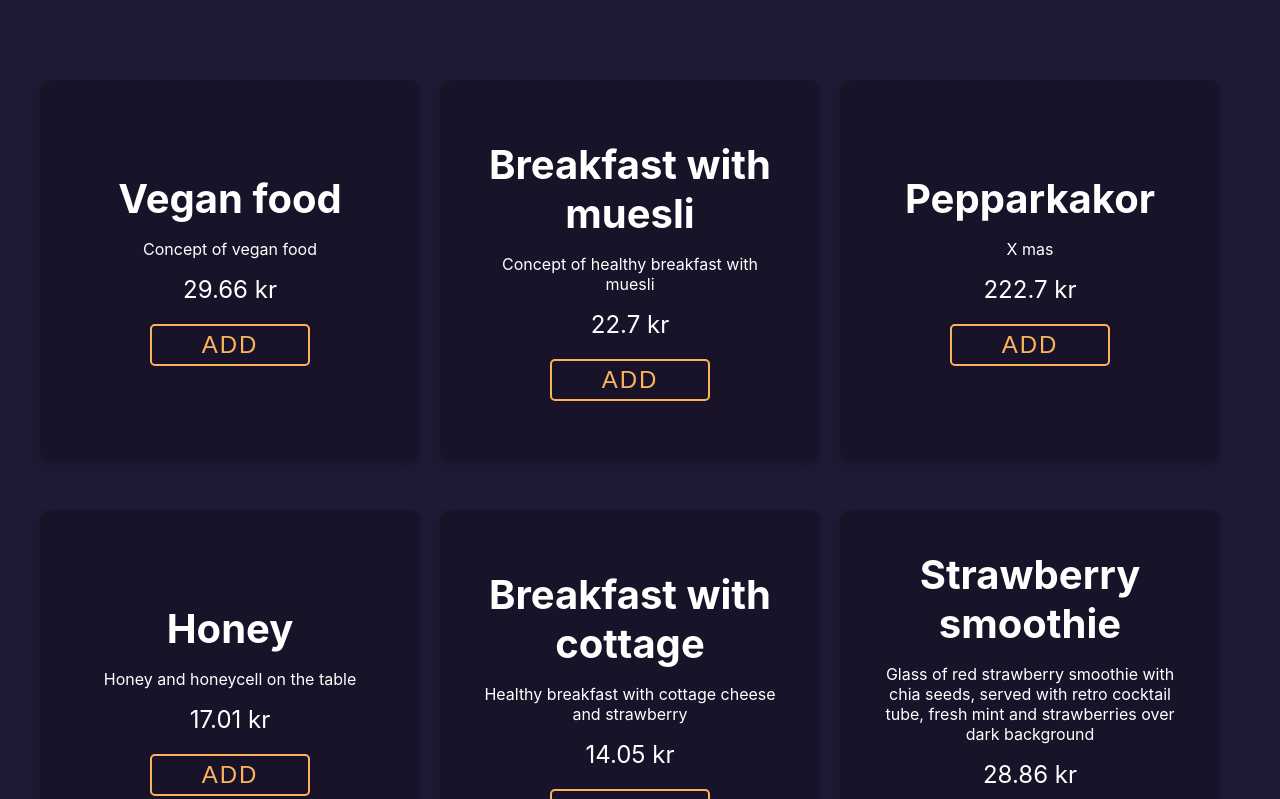
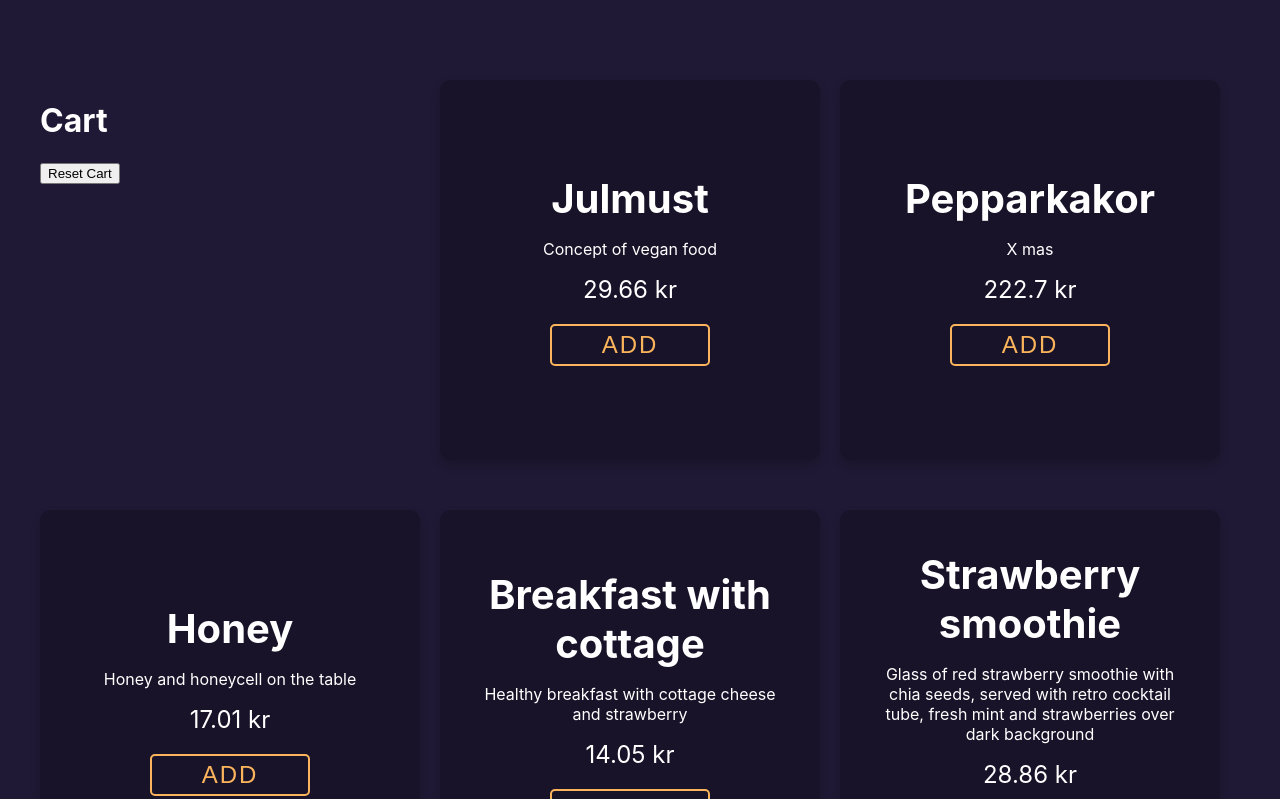
Before and after one commit to marcuspousette/react-tuts, a React (Create React App) app: page / in a window 1280 px wide. Shown: the top 799 px of the page. Built offline with nearby package versions, Linux system fonts and the light colour scheme.

Commit message:
post friday lesson

```diff
--- a/public/products.json
+++ b/public/products.json
@@ -1,7 +1,7 @@
 {
 	"products": [
 		{
-			"title": "Vegan food",
+			"title": "Julmust",
 			"type": "vegetable",
 			"description": "Concept of vegan food",
 			"filename": "21.jpg",
@@ -9,16 +9,6 @@
 			"width": 299,
 			"price": 29.66,
 			"rating": 4
-		},
-		{
-			"title": "Breakfast with muesli",
-			"type": "dairy",
-			"description": "Concept of healthy breakfast with muesli",
-			"filename": "22.jpg",
-			"height": 450,
-			"width": 299,
-			"price": 22.7,
-			"rating": 2
 		},
         {
 			"title": "Pepparkakor",
--- a/src/components/Card/Card.js
+++ b/src/components/Card/Card.js
@@ -1,7 +1,10 @@
 import './Card.css';
+import { connect } from 'react-redux';
+import { incrementProduct } from '../../reduxStore/actions/cart';
 
-const Card = ({ title, description, price, onAddItem, id }) => {
+const Card = ({ title, description, price, id, onAddItem, onIncrementProduct }) => {
 	const addItem = () => {
+		onIncrementProduct({ title, description, price, id });
 		onAddItem({ title, description, price, id });
 	};
 
@@ -17,4 +20,10 @@ const Card = ({ title, description, price, onAddItem, id }) => {
 	);
 };
 
-export default Card;
+const mapDispatchToProps = (dispatch) => {
+	return {
+		onIncrementProduct: (data) => dispatch(incrementProduct(data))
+	};
+};
+
+export default connect(null, mapDispatchToProps)(Card);
--- /dev/null
+++ b/src/components/Cart/Cart.css
@@ -0,0 +1,3 @@
+#Cart {
+	color: white;
+}
--- /dev/null
+++ b/src/components/Cart/Cart.js
@@ -0,0 +1,40 @@
+import './Cart.css';
+import { connect } from 'react-redux';
+import { resetCart } from '../../reduxStore/actions/cart';
+import { useEffect } from 'react';
+
+const Cart = ({ cartItems, resetCart }) => {
+	useEffect(() => {
+		console.log(cartItems);
+	}, [cartItems]);
+
+	const onResetCart = () => {
+		resetCart();
+	};
+
+	const renderItems = () => {
+		return cartItems.map((data, i) => <li key={i}>Title: {data.title}</li>);
+	};
+
+	return (
+		<div id="Cart">
+			<h1>Cart</h1>
+			<ul>{renderItems()}</ul>
+			<button onClick={onResetCart}>Reset Cart</button>
+		</div>
+	);
+};
+
+const mapStateToProps = (state) => {
+	return {
+		cartItems: state.cart.products
+	};
+};
+
+const mapDispatchToProps = (dispatch) => {
+	return {
+		resetCart: () => dispatch(resetCart())
+	};
+};
+
+export default connect(mapStateToProps, mapDispatchToProps)(Cart);
--- a/src/components/Products/Products.js
+++ b/src/components/Products/Products.js
@@ -1,5 +1,6 @@
 import './Products.css';
 import Card from '../Card/Card';
+import Cart from '../Cart/Cart';
 import { useEffect, useState } from 'react';
 
 const Products = (props) => {
@@ -15,10 +16,6 @@ const Products = (props) => {
 	};
 
 	useEffect(getProducts, []);
-
-	useEffect(() => {
-		console.log(cartItems);
-	}, [cartItems]);
 
 	const addItem = (item) => {
 		setCartItems((oldCartItems) => {
@@ -42,7 +39,12 @@ const Products = (props) => {
 		});
 	};
 
-	return <div className="Products">{renderProducts()}</div>;
+	return (
+		<div className="Products">
+			<Cart />
+			{renderProducts()}
+		</div>
+	);
 };
 
 export default Products;
--- a/src/reduxStore/reducers/cart.js
+++ b/src/reduxStore/reducers/cart.js
@@ -1,7 +1,7 @@
 import * as actionTypes from '../actions/actionTypes';
 
 const initialState = {
-	totalPrice: 0,
+	totalPrice: 109,
 	products: []
 };
 
```
